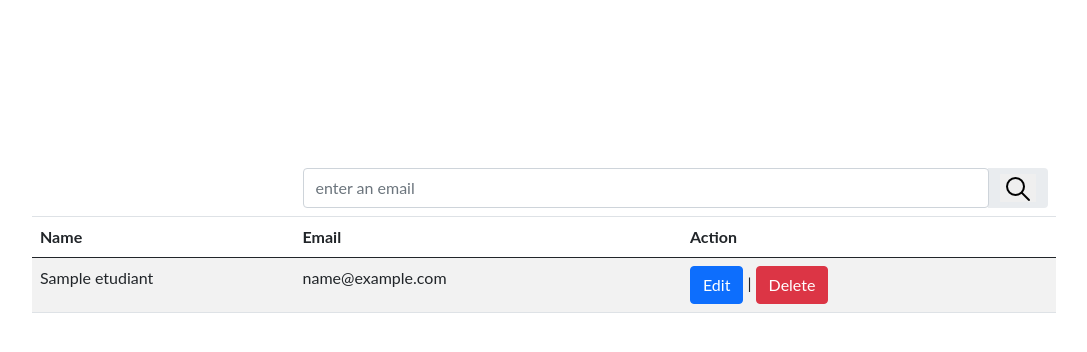
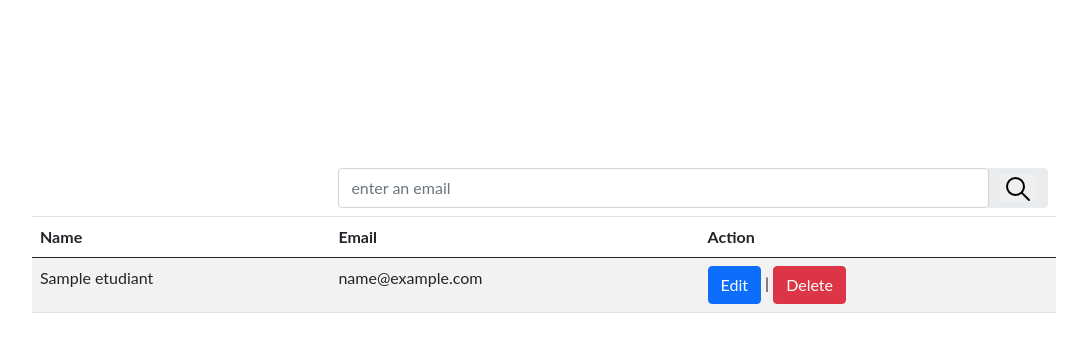
Before and after one commit to otmaneEH/crud-php, a PHP site: page / in a window 1280 px wide. Shown: the part 49-401 px from the top of the page, without its empty margins (96-1183 px from the left). Run offline with PHP 8.4, Linux system fonts and the light colour scheme; tables that the repository leaves empty hold one stand-in row (values such as "Sample post"); some libraries are stand-ins or nearby versions.

Commit message:
Update index.php

```diff
--- a/index.php
+++ b/index.php
@@ -19,7 +19,7 @@ require "header.php";
 				<form action="" method="GET">
 						<div class="input-group rounded">
 
-							<input style="width: 300px;" type="search" class="form-control rounded" placeholder="enter an email" name="search" value="<?php if (isset($_GET['search'])) {
+							<input type="search" class="form-control rounded" placeholder="enter an email" name="search" value="<?php if (isset($_GET['search'])) {
 																																							echo $_GET['search'];
 																																						}; ?>" />
 							<span class="input-group-text border-0" id="search-addon">
```
